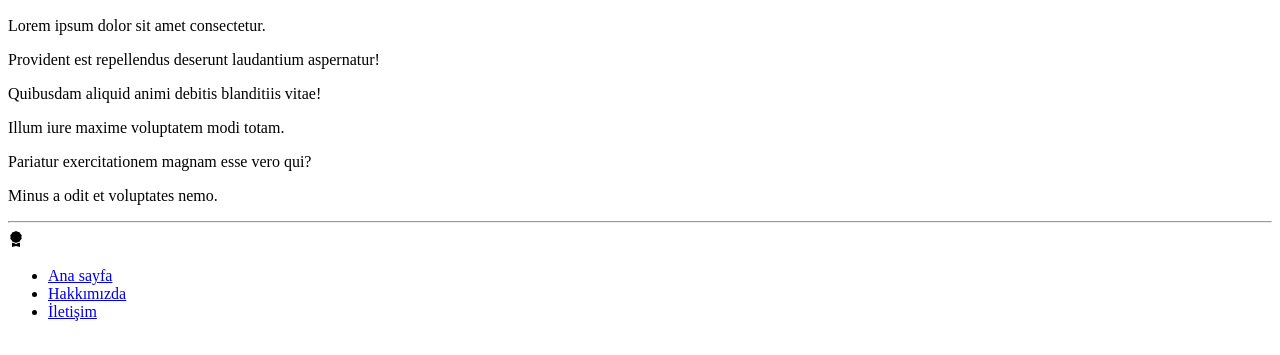
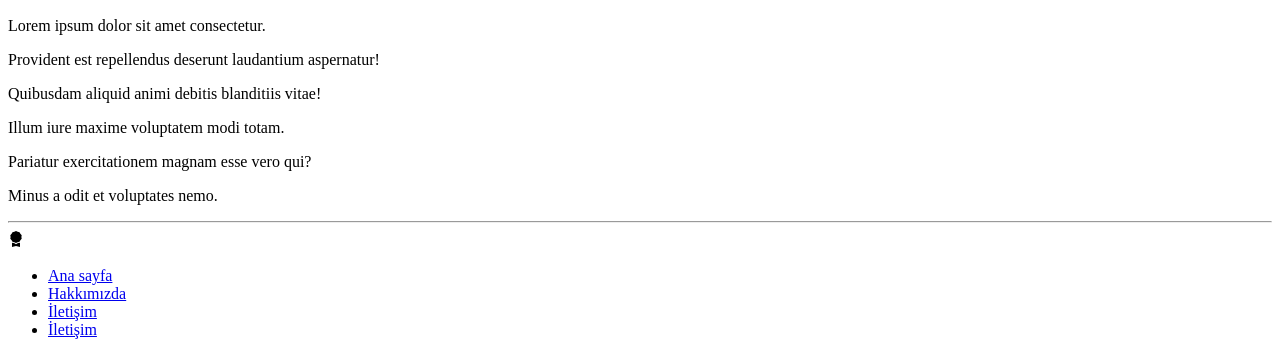
Before and after one commit to fatmayy/kodluyoruz-frontend-101-egitimi-mainn, a plain HTML site: page 01-html-kategorisi/bolum-sonu-calismasi/index.html in a window 1280 px wide. Shown: the part 2264-2619 px from the top of the page. Drawn offline with Linux system fonts and the light colour scheme.

Commit message:
değiştirildi

```diff
--- a/01-html-kategorisi/bolum-sonu-calismasi/index.html
+++ b/01-html-kategorisi/bolum-sonu-calismasi/index.html
@@ -114,6 +114,9 @@
         <li>
           <a href="contact.html">İletişim</a>
         </li>
+        <li>
+          <a href="contact.html">İletişim</a>
+        </li>
       </ul>
     </nav>
     <!-- footer-end-->
```
